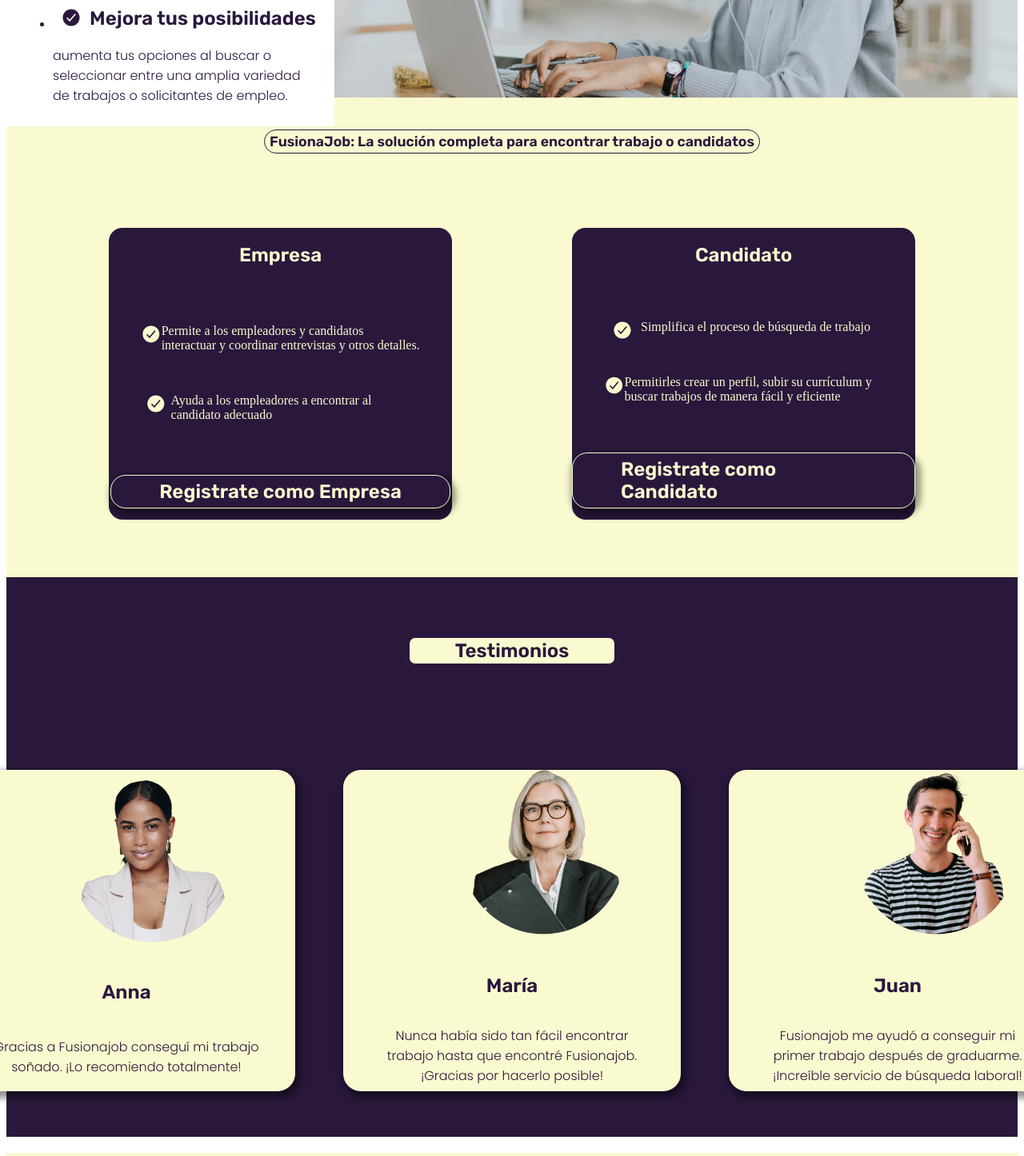
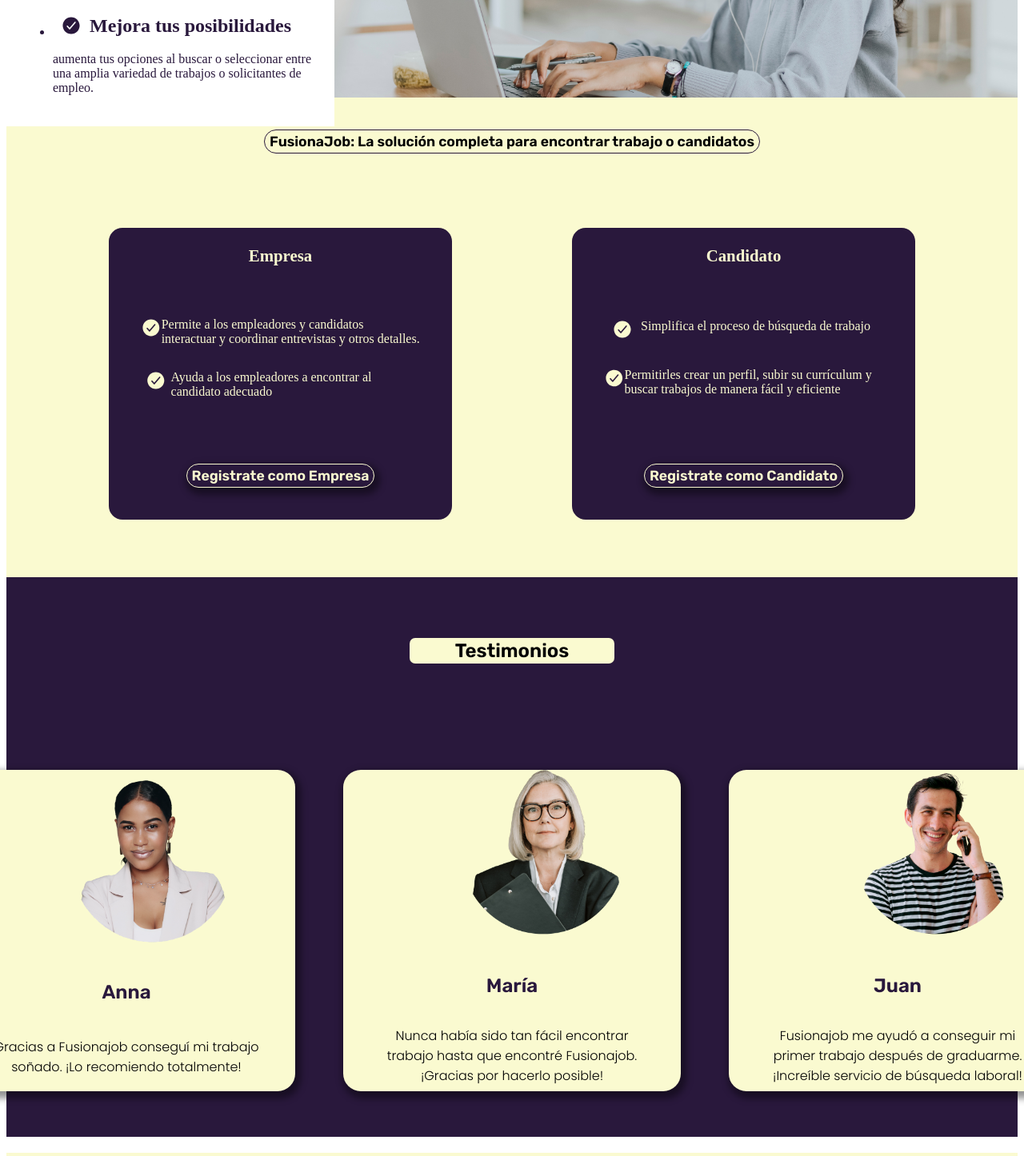
Before and after one commit to felipecalderon/PF-SoyHenry, a React (Create React App) app in the folder client/: page / in a window 1280 px wide. Shown: the part 1260-2706 px from the top of the page at 80% size. Built offline with nearby package versions, Linux system fonts and the light colour scheme.

Commit message:
nuevos cambios en landing page

```diff
--- a/client/src/App.css
+++ b/client/src/App.css
@@ -1,4 +1,12 @@
+@import url("https://fonts.googleapis.com/css2?family=Poppins:wght@300&family=Rubik:wght@600&display=swap");
+h2{
+    font-family: "Rubik", sans-serif;
 
+  }
+  p{
+    font-family: "Poppins", sans-serif;
+
+  }
 .App {
   text-align: center;
 }
--- a/client/src/components/LandingPage/LandingPage.css
+++ /dev/null
@@ -1,222 +0,0 @@
-@import url("https://fonts.googleapis.com/css2?family=Poppins:wght@300&family=Rubik:wght@600&display=swap");
-h2{
-    font-family: "Rubik", sans-serif;
-
-  }
-  p{
-    font-family: "Poppins", sans-serif;
-
-  }
-.section1-landing-page {
-  display: flex;
-  background-color: #fafad0;
-  color: #29183c;
-  height: 656px;
-  padding: 40px 0;
-
-}
-.section1-landing-page .section1-img-container {
-  width: 56%;
-}
-.section1-landing-page .section1-img-container img {
-  padding: 70px 0;
-}
-.section1-landing-page .text-container {
-  width: 40%;
-  display: flex;
-  flex-direction: column;
-  justify-content: space-evenly;
-  align-items: flex-start;
-}
-
-.section1-landing-page .text-container .section1-p {
-  font-size: 22px;
-  padding-right: 21px;
-  font-family: "Poppins", sans-serif;
-}
-.section1-landing-page .call-to-action {
-  align-self: self-start;
-  user-select: none;
-  cursor: pointer;
-  border: 0.5px solid #29183c;
-  border-radius: 15px;
-  padding: 4px 6px;
-  font-size: 1.1em;
-  font-family: "Rubik", sans-serif;
-
-}
-
-.call-to-action:hover{
-  color: #6a7181;
-  border: 0.5px solid #6a7181;
-
-}
-.call-to-action:active{
-  color: #9ca19d;
-  border: 0.5px solid #9ca19d;
-
-}
-.section1-landing-page .section1-h2 {
-  font-size: 3em;
-  font-family: "Rubik", sans-serif;
-}
-
-.section2-landing-page {
-  display: flex;
-  background-color: #fff;
-  height: 480px;
-}
-.section2-landing-page .text-container {
-  width: 54%;
-}
-#section3-h2{
-  border: 0.5px solid #29183c;
-  border-radius: 15px;
-  padding: 4px 6px;
-  font-size: 1.1em;
-  font-family: "Rubik", sans-serif;
-  width: fit-content;
-  text-align: center;
-  margin: 40px auto;
-}
-.section2-list-p{
-  color: #29183c;
-}
-.section2-list-h2{
-  display: flex;
-}
-.section2-landing-page .text-container .card {
-  background-color: #fff;
-  color: #29183c;
-  padding: 18px;
-  height: 100%;
-}
-.section2-landing-page .text-container .card p {
-  font-family: "Poppins", sans-serif;
-}
-.section2-ul {
-  height: 100%;
-  display: flex;
-  flex-direction: column;
-  justify-content: space-around;
-}
-
-.soluciones{
-    height: 600px;
-    background-color: #fafad0;
-    display: flex;
-    flex-direction: column;
-}
-.soluciones #section3-h2{
-    text-align: center;
-}
-.section-soluciones{
-    display: flex;
-    margin: 53px 53px;
-
-}
-.section3-ul{
-
-  height: 100%;
-  display: flex;
-  flex-direction: column;
-  justify-content: space-around;
-
-}
-.section3-ul .section3-ul-li{
-  display: flex;
-}
-.section3-h2{
-  padding: 6px 60px;
- }
-.section3-btn-registro{
-  user-select: none;
-  cursor: pointer;
-  border: 1px solid;
-  border-radius: 19px;
-  box-shadow: 3px 5px 8px 4px rgba(0, 0, 0, 0.42);
-
-}
-.section3-btn-registro:hover{
-
-  box-shadow: 1px 5px 8px 12px rgba(0, 0, 0, 0.34);
-}
-.section3-btn-registro:active{
-
-  box-shadow: 5px 2px 8px 12px rgba(0, 0, 0, 0.34);
-
-}
-
-
-.section-soluciones article{
-    border-radius: 17px;
-    background-color: #29183c;
-    width: 870px;
-    height: 365px;
-    margin: 0px 75px;
-    display: flex;
-    flex-direction: column;
-    align-items: center;
-}
-.section-soluciones article ul{
-  padding: 10px 40px;
-  text-align: left;
-}
-.soluciones  h2{
-    margin: 14px 0;
-}
-.section-soluciones .soluciones-article .section3-h2,.section3-ul-li{
-    color: #fafad0;
-}
-.section-testimonios {
-    display: flex;
-    align-items: center;
-    justify-content: space-around;
-    flex-direction: column;
-    height: 700px;
-    background-color: #29183c;
-}
-
-.testimonios{
-  display: flex;
-
-}
-.testimonios p,h2{
-    color: #29183c;
-}
-.testimonios .testimonios-article {
-  padding: 0 40px;
-    text-align: center;
-    width: 342px;
-    height: 402px;
-    background-color: #fafad0;
-    margin: 0 30px;
-    border-radius: 22px;
-  box-shadow: 3px 5px 8px 4px rgba(0, 0, 0, 0.42);
-  display: flex;
-    flex-direction: column;
-    justify-content: space-around;
-
-}
-
-.testimonios article h2{
-      font-size: 1.5em;
-
-}
-.testimonios article p{
-    padding: 0 4px;
-}
-.title-testimonios{
-    background-color: #fafad0;
-    font-size: 1.5em;
-    border-radius: 7px;
-    padding: 2px 57px;
-}
-.section-subscripciones{
-    background-color: #fafad0;
-}
-.section-subscripciones h2{
-    text-align: center;
-    padding-top: 38px;
-    color: #29183c;
-}
--- a/client/src/components/LandingPage/LandingPage.jsx
+++ b/client/src/components/LandingPage/LandingPage.jsx
@@ -8,7 +8,7 @@ import Juan from "../../assets/Juan.png"
 import Footer from '../Footer/Footer'
 import { useNavigate } from 'react-router-dom'
 import { NavLanding } from '../NavLanding/NavLanding'
-import "./LandingPage.css"
+import styles from"./LandingPage.module.css"
 
 
 
@@ -20,92 +20,111 @@ const navigate=useNavigate()
   return (
     <div>
     <NavLanding/>
-    <section className='section1-landing-page'>
-      <div className='section1-img-container'><img src={work1} alt="" /></div>
-      <div className='text-container'>
-        <h2 className='section1-h2'>Encuentra tu trabajo ideal aquí</h2>
-        <p className='section1-p'>Únete ahora a nuestra plataforma y comienza a encontrar oportunidades de trabajo que se ajusten a tu perfil y habilidades</p>
-        <span className='call-to-action' onClick={()=>navigate("/registro")}>Comienza Ahora!</span>
+    <section className={styles.section1_landing_page}>
+      <div className={styles.section1_img_container}>
+           <img src={work1}  alt="img_working"  className={styles.img_section1_landing_page}/>
+      </div>
+        <div className={styles.section1_text_container}>
+            <h2 className={styles.section1_h2}>Encuentra tu trabajo ideal aquí</h2>
+            <p className={styles.section1_p}>
+              Únete ahora a nuestra plataforma y comienza a encontrar oportunidades de trabajo que se ajusten a tu perfil y habilidades</p>
+            <span
+            className={styles.call_to_action}
+            onClick={()=>navigate("/registro")}>Comienza Ahora!</span>
       </div>
     </section>
-    <section className='section2-landing-page'>
-      <div className='text-container'>
-        <div className='card'>
-        <ul className='section2-ul'>
+    <section className={styles.section2_landing_page}>
+      <div className={styles.section2_landing_text_container}>
+        <div className={styles.section2_lading_card}>
+        <ul className={styles.section2_ul}>
           <li>
-            <h2 className='section2-list-h2'>{checkmark}Ahorra tiempo y esfuerzo</h2>
-            <p className='section2-list-p'>publica o busca trabajos en minutos.</p>
+            <h2 className={styles.section2_list_h2}>{checkmark}Ahorra tiempo y esfuerzo</h2>
+            <p className={styles.section2_list_p}>publica o busca trabajos en minutos.</p>
           </li>
 
           <li>
-            <h2 className='section2-list-h2'>{checkmark}Amplía tu alcance</h2>
-            <p className='section2-list-p'>encuentra o publica trabajos que se ajusten a tus necesidades y habilidades.</p>
+            <h2 className={styles.section2_list_h2}>{checkmark}Amplía tu alcance</h2>
+
+            <p className={styles.section2_list_p}>
+              encuentra o publica trabajos que se ajusten a tus necesidades y habilidades.</p>
           </li>
 
           <li>
 
-            <h2 className='section2-list-h2'>{checkmark}Mejora tus posibilidades</h2>
-             <p className='section2-list-p'>aumenta tus opciones al buscar o seleccionar entre una amplia variedad de trabajos o solicitantes de empleo.</p>
+            <h2 className={styles.section2_list_h2}>{checkmark}
+                Mejora tus posibilidades</h2>
+
+             <p className={styles.section2_list_p}>aumenta tus opciones al buscar o seleccionar entre una amplia variedad de trabajos o solicitantes de empleo.</p>
           </li>
         </ul>
         </div>
+
         </div>
       <img src={work2} alt="" />
 
     </section>
 
-    <section className='section3 soluciones'>
-      <h2 className='section3-h2' id='section3-h2'>FusionaJob: La solución completa para encontrar trabajo o candidatos</h2>
-      <section className='section-soluciones'>
-        <article className='soluciones-article'>
-          <h2 className='section3-h2'>Empresa</h2>
-          <ul  className="section3-ul">
-            <li className='section3-ul-li'>{checkmark}
-              Permite a los empleadores y candidatos interactuar y coordinar entrevistas y otros detalles.</li>
+    <section className={styles.section3_landing_soluciones}>
+        <h2 className={styles.section3_landing_h2}>
+        FusionaJob: La solución completa para encontrar trabajo o candidatos</h2>
+        <section className={styles.section3_contenedor_soluciones}>
+          <article className={styles.section3_landing_soluciones_article}>
+            <h2 className={styles.section3_h2}>Empresa</h2>
+            <ul  className={styles.section3_landing_soluciones_ul}>
 
-            <li className='section3-ul-li'>{checkmark}Ayuda a los empleadores a encontrar al candidato adecuado</li>
+              <li className={styles.section3_ul_li}>{checkmark}
+                Permite a los empleadores y candidatos interactuar y coordinar entrevistas y otros detalles.</li>
+
+                <li className={styles.section3_ul_li}>{checkmark}Ayuda a los empleadores a encontrar al candidato adecuado</li>
           </ul>
-          <h2 className='section3-h2 section3-btn-registro' onClick={()=>navigate("/companyregister")}>Registrate como Empresa</h2>
+
+          <h2 className={styles.section3_btn_registro}
+           onClick={()=>navigate("/companyregister")}>
+            Registrate como Empresa</h2>
 
           </article>
-        <article className='soluciones-article'>
-        <h2 className='section3-h2'>Candidato</h2>
+        <article className={styles.section3_landing_soluciones_article}>
+        <h2 className={styles.section3_h2}>Candidato</h2>
 
-          <ul className="section3-ul">
-            <li className='section3-ul-li'>{checkmark} Simplifica el proceso de búsqueda de trabajo</li>
-              <li  className='section3-ul-li'>{checkmark}Permitirles crear un perfil, subir su currículum y buscar trabajos de manera fácil y eficiente</li>
+          <ul className={styles.section3_landing_soluciones_ul}>
+            <li className={styles.section3_ul_li}>{checkmark} Simplifica el proceso de búsqueda de trabajo</li>
+              <li  className={styles.section3_ul_li}>{checkmark}Permitirles crear un perfil, subir su currículum y buscar trabajos de manera fácil y eficiente</li>
    </ul>
-   <h2 className='section3-h2 section3-btn-registro' onClick={()=>navigate("/registro")}>Registrate como Candidato</h2>
-
-        </article>
-      </section>
-
-    </section>
-    <section className="section-testimonios">
-        <h2 className='title-testimonios'>Testimonios</h2>
-      <section className='testimonios'>
-
-        <article className='testimonios-article'>
-          <img src={Anna} width="420px" className='img-testimonio' alt='testimonio-ana'/>
-        <h2>Anna</h2>
-            <p>Gracias a Fusionajob conseguí mi trabajo soñado. ¡Lo recomiendo totalmente!</p>
-        </article>
-        <article className='testimonios-article'>
-          <img src={Maria} width="420px" className='img-testimonio' alt='testimonio-Maria'/>
-            <h2>María</h2>
-            <p>Nunca había sido tan fácil encontrar trabajo hasta que encontré Fusionajob. ¡Gracias por hacerlo posible!</p>
-          </article>
-        <article className='testimonios-article'>
-          <img src={Juan} width="420px" className='img-testimonio' alt='testimonio-Juan'/>
-            <h2>Juan</h2>
-            <p>Fusionajob me ayudó a conseguir mi primer trabajo después de graduarme.  ¡Increíble servicio de búsqueda laboral!</p>
+   <h2
+      className={styles.section3_btn_registro}
+      onClick={()=>navigate("/registro")}>Registrate como Candidato</h2>
         </article>
       </section>
 
 
     </section>
-    <section className='section-subscripciones'>
-      <h2>Subscripciones</h2>
+    <section className={styles.section_testimonios}>
+        <h2 className={styles.title_testimonios}>Testimonios</h2>
+      <section className={styles.testimonios}>
+
+        <article className={styles.testimonios_article}>
+          <img src={Anna} width="420px"
+          className='img-testimonio' alt='testimonio-ana'/>
+            <h2 className={styles.testimonios_nombres}>Anna</h2>
+            <p className={styles.testimonios_p}>Gracias a Fusionajob conseguí mi trabajo soñado. ¡Lo recomiendo totalmente!</p>
+        </article>
+
+        <article className={styles.testimonios_article}>
+          <img src={Maria} width="420px" className='img-testimonio' alt='testimonio-Maria'/>
+            <h2 className={styles.testimonios_nombres}>María</h2>
+            <p className={styles.testimonios_p}>Nunca había sido tan fácil encontrar trabajo hasta que encontré Fusionajob. ¡Gracias por hacerlo posible!</p>
+          </article>
+        <article className={styles.testimonios_article}>
+          <img src={Juan} width="420px" className='img-testimonio' alt='testimonio-Juan'/>
+            <h2 className={styles.testimonios_nombres}>Juan</h2>
+            <p className={styles.testimonios_p}>Fusionajob me ayudó a conseguir mi primer trabajo después de graduarme.  ¡Increíble servicio de búsqueda laboral!</p>
+        </article>
+      </section>
+
+
+    </section>
+    <section className={styles.section_subscripciones}>
+      <h2 className={styles.section_subscripciones_title}>Subscripciones</h2>
       <img src={subscripciones} alt="" />
       </section>
       <Footer/>
--- /dev/null
+++ b/client/src/components/LandingPage/LandingPage.module.css
@@ -0,0 +1,222 @@
+.section1_landing_page {
+  display: flex;
+  background-color: #fafad0;
+  color: #29183c;
+  height: 656px;
+  padding: 40px 0;
+}
+.section1_img_container {
+  width: 56%;
+}
+.img_section1_landing_page {
+  padding: 70px 0;
+}
+.section1_text_container {
+  width: 40%;
+  display: flex;
+  flex-direction: column;
+  justify-content: space-evenly;
+  align-items: flex-start;
+}
+
+.section1_p {
+  font-size: 22px;
+  padding-right: 21px;
+  font-family: "Poppins", sans-serif;
+}
+.call_to_action {
+  align-self: self-start;
+  user-select: none;
+  cursor: pointer;
+  border: 0.5px solid #29183c;
+  border-radius: 15px;
+  padding: 4px 6px;
+  font-size: 1.1em;
+  font-family: "Rubik", sans-serif;
+}
+
+.call_to_action:hover {
+  color: #6a7181;
+  border: 0.5px solid #6a7181;
+}
+.call_to_action:active {
+  color: #9ca19d;
+  border: 0.5px solid #9ca19d;
+}
+.section1_h2 {
+  font-size: 3em;
+  font-family: "Rubik", sans-serif;
+}
+
+.section2_landing_page {
+  display: flex;
+  background-color: #fff;
+  height: 480px;
+}
+.section2_landing_page .section2_landing_text_container {
+  width: 54%;
+}
+
+.section2_list_p {
+  color: #29183c;
+}
+.section2_list_h2 {
+  display: flex;
+}
+.section2_lading_card {
+  background-color: #fff;
+  color: #29183c;
+  padding: 18px;
+  height: 100%;
+}
+.section2_ul {
+  height: 100%;
+  display: flex;
+  flex-direction: column;
+  justify-content: space-around;
+}
+
+.section3_landing_h2 {
+  border: 0.5px solid #29183c;
+  border-radius: 15px;
+  padding: 4px 6px;
+  font-size: 1.1em;
+  font-family: "Rubik", sans-serif;
+  width: fit-content;
+  text-align: center;
+  margin: 40px auto;
+}
+
+.section3_landing_soluciones {
+  height: 600px;
+  background-color: #fafad0;
+  display: flex;
+  flex-direction: column;
+}
+.section3_landing_h2 {
+  text-align: center;
+
+}
+.section3_contenedor_soluciones {
+  display: flex;
+  margin: 53px 53px;
+}
+.section3_landing_soluciones_ul {
+  height: 100%;
+  display: flex;
+  flex-direction: column;
+  justify-content: space-around;
+}
+.section3_ul_li {
+  display: flex;
+}
+.section3_h2 {
+  color: #fafad0;
+  padding: 4px 6px;
+  font-size: 1.3em;
+
+  padding: 6px 60px;
+}
+.section3_btn_registro {
+  color: #fafad0;
+  border: 0.5px solid #29183c;
+  border-radius: 15px;
+  padding: 4px 6px;
+  font-size: 1.1em;
+  font-family: "Rubik", sans-serif;
+  width: fit-content;
+  text-align: center;
+  margin: 40px auto;
+  user-select: none;
+  cursor: pointer;
+  border: 1px solid;
+  border-radius: 19px;
+  box-shadow: 3px 5px 8px 4px rgba(0, 0, 0, 0.42);
+}
+.section3_btn_registro:hover {
+  box-shadow: 1px 5px 8px 12px rgba(0, 0, 0, 0.34);
+}
+.section3_btn_registro:active {
+  box-shadow: 5px 2px 8px 12px rgba(0, 0, 0, 0.34);
+}
+
+.section3_landing_soluciones_article {
+  border-radius: 17px;
+  background-color: #29183c;
+  width: 870px;
+  height: 365px;
+  margin: 0px 75px;
+  display: flex;
+  flex-direction: column;
+  align-items: center;
+  color: #fafad0;
+
+}
+.section3_landing_soluciones_ul {
+  padding: 10px 40px;
+  text-align: left;
+}
+
+
+.section_testimonios {
+  display: flex;
+  align-items: center;
+  justify-content: space-around;
+  flex-direction: column;
+  height: 700px;
+  background-color: #29183c;
+}
+
+.testimonios {
+  display: flex;
+}
+.testimonios_nombres {
+  color: #29183c;
+}
+
+.testimonios_article {
+  padding: 0 40px;
+  text-align: center;
+  width: 342px;
+  height: 402px;
+  background-color: #fafad0;
+  margin: 0 30px;
+  border-radius: 22px;
+  box-shadow: 3px 5px 8px 4px rgba(0, 0, 0, 0.42);
+  display: flex;
+  flex-direction: column;
+  justify-content: space-around;
+}
+
+.testimonios_nombres{
+  font-size: 1.5em;
+  font-family: "Rubik", sans-serif;
+
+}
+.testimonios_p {
+  padding: 0 4px;
+  font-family: "Poppins", sans-serif;
+
+}
+.title_testimonios {
+  background-color: #fafad0;
+  font-size: 1.5em;
+  border-radius: 7px;
+  padding: 2px 57px;
+  font-family: "Rubik", sans-serif;
+
+
+}
+.section_subscripciones {
+  background-color: #fafad0;
+}
+.section_subscripciones_title {
+  text-align: center;
+  padding-top: 38px;
+  color: #29183c;
+  background-color: #fafad0;
+  font-size: 1.5em;
+  border-radius: 7px;
+  padding: 2px 57px;
+  font-family: "Rubik", sans-serif;
+}
```
